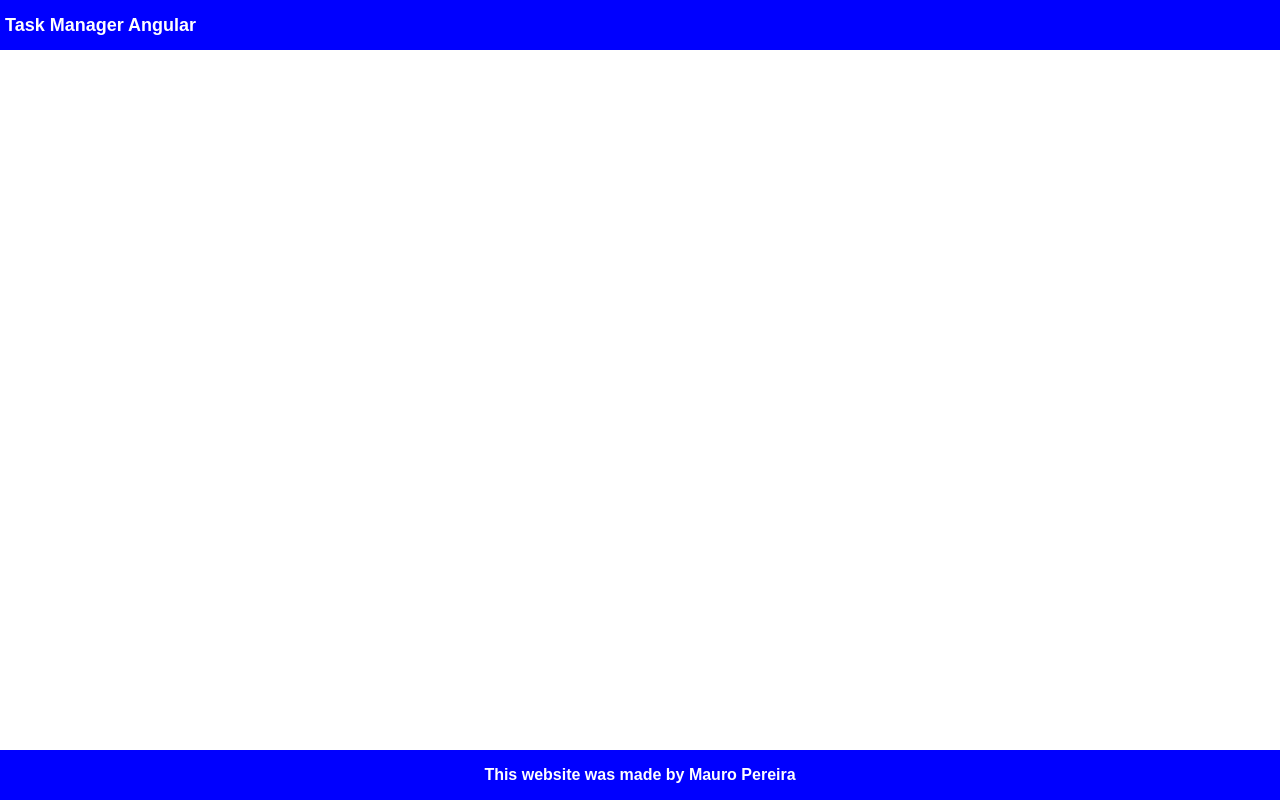
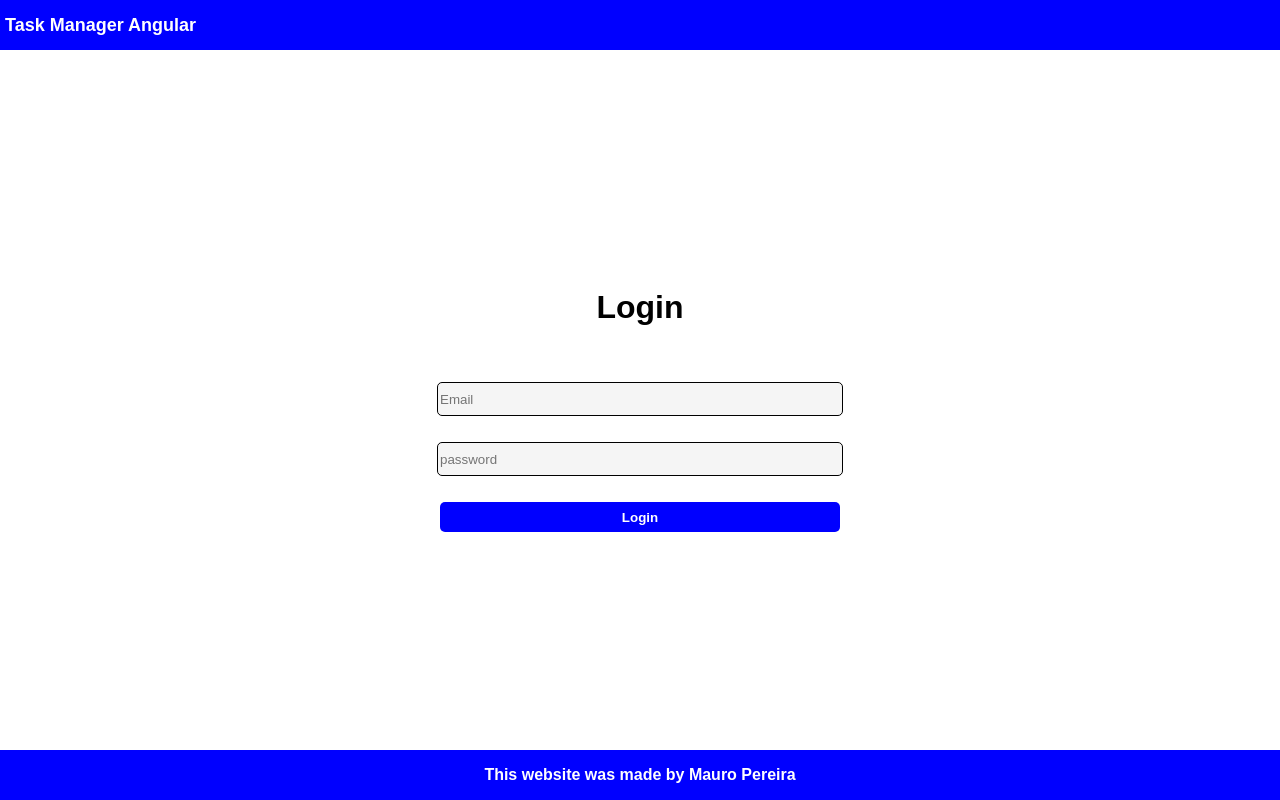
Before and after one commit to Mauro-Pereira/ToDoList-Angular, an Angular app: page /login in a window 1280 px wide. Built offline with nearby package versions, Linux system fonts and the light colour scheme.

Commit message:
feat: adding login component style

```diff
--- a/src/app/app.component.css
+++ b/src/app/app.component.css
@@ -6,4 +6,7 @@
 
   .content {
     flex-grow: 1;
+    display: flex;
+    justify-content: center;
+    align-items: center;
   }
--- a/src/app/app.component.html
+++ b/src/app/app.component.html
@@ -4,7 +4,7 @@
     </header>
 
     <main class="content">
-      <!-- Conteúdo principal da página -->
+       <app-login></app-login>
     </main>
 
     <footer>
--- a/src/app/app.component.ts
+++ b/src/app/app.component.ts
@@ -2,6 +2,7 @@ import { Component } from '@angular/core';
 import { RouterOutlet } from '@angular/router';
 import { HeaderComponent } from './header/header.component';
 import { FootComponent } from './foot/foot.component';
+import { LoginComponent } from "./login/login.component";
 
 @Component({
   selector: 'app-root',
@@ -10,6 +11,7 @@ import { FootComponent } from './foot/foot.component';
     RouterOutlet,
     HeaderComponent,
     FootComponent,
+    LoginComponent
 ],
   templateUrl: './app.component.html',
   styleUrl: './app.component.css'
--- a/src/app/login/login.component.css
+++ b/src/app/login/login.component.css
@@ -0,0 +1,42 @@
+.login-container{
+    width: 400px;
+    height: 300px;
+    border: none;
+    border-radius: 5px;
+    display: flex;
+    flex-direction: column;
+    justify-content: space-around;
+    align-items: center;
+    color: black;
+    font-family: sans-serif;
+}
+
+form{
+    width: 100%;
+    height: 50%;
+    display: flex;
+    flex-direction: column;
+    align-items: center;
+    justify-content: space-between;
+}
+
+input, button{
+    width: 100%;
+    height: 30px;
+    background-color: whitesmoke;
+}
+
+input{
+    border: 1px solid black;
+    border-radius: 5px;
+    background-color: whitesmoke;
+    outline: none;
+}
+
+button{
+    background-color: blue;
+    color: white;
+    border: none;
+    border-radius: 5px;
+    font-weight: bold;
+}
--- a/src/app/login/login.component.html
+++ b/src/app/login/login.component.html
@@ -1 +1,8 @@
-<p>login works!</p>
+<div class="login-container">
+    <h1>Login</h1>
+    <form action="">
+        <input type="email" placeholder="Email"/>
+        <input type="password" placeholder="password"/>
+        <button>Login</button>
+    </form>
+</div>
--- a/src/styles.css
+++ b/src/styles.css
@@ -4,4 +4,5 @@ html, body, app-root {
     height: 100%;
     margin: 0;
     padding: 0;
+    background-color: white;
   }
```
